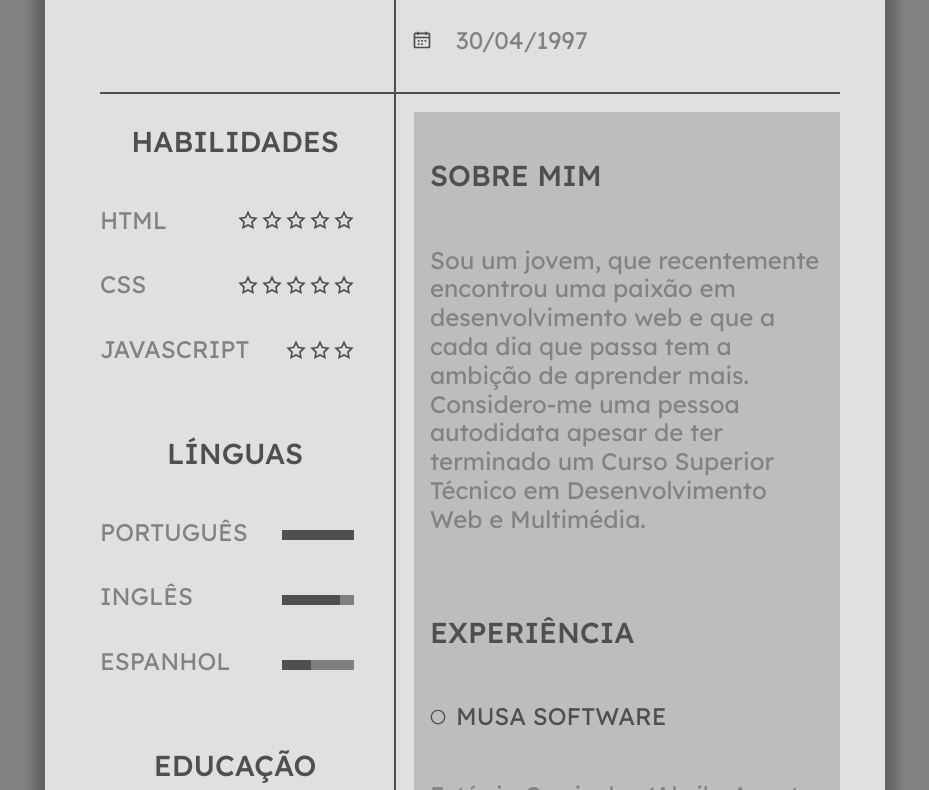
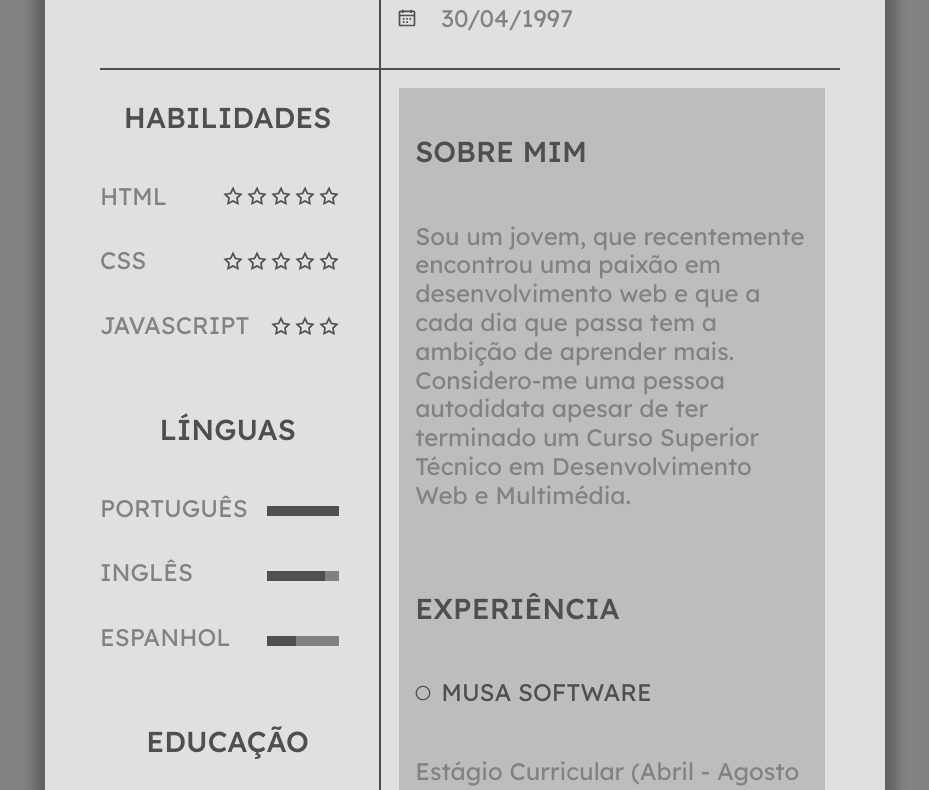
Before and after one commit to paulodavid5/CV_PauloGoncalves, a plain HTML site: page index.html in a window 1280 px wide. Shown: the part 669-1459 px from the top of the page, without its empty margins (175-1104 px from the left). Drawn offline with Linux system fonts and the light colour scheme.

Commit message:
update css

```diff
--- a/styles/styles.css
+++ b/styles/styles.css
@@ -66,7 +66,7 @@ body {
     display: flex;
     flex-wrap: wrap;
     flex-direction: column;
-    line-height: 1.5rem;
+    line-height: 0.5rem;
 }
 
 .profile_email {
@@ -75,6 +75,10 @@ body {
 
 .profile__details img {
     width: 1.8rem;
+}
+
+.profile__details p {
+    line-height: 1.2rem;
 }
 
 .container__body {
@@ -213,11 +217,14 @@ progress {
         justify-content: start;
         align-items: center;
         gap: 1.5rem;
-        line-height: 1px;
     }
 
     .profile__details {
         padding: 1.5rem 0 1.5rem 0;
+    }
+
+    .profile__details p {
+        line-height: 1.2rem;
     }
 
     .container__body {
@@ -363,7 +370,7 @@ progress {
     }
 
     .profile__info_left {
-        width: 40%;
+        width: 38%;
         border-right: 2px solid var(--gray-2);
         display: flex;
     }
@@ -383,13 +390,17 @@ progress {
         line-height: 0.5rem;
     }
 
+    .profile__details p {
+        line-height: 1.2rem;
+    }
+
     .container__body {
         display: flex;
         flex-direction: row;
     }
 
     .left__container {
-        width: 40%;
+        width: 38%;
         border-right: 2px solid var(--gray-2);
         padding: 0 1.5rem 0 0;
     }
@@ -426,7 +437,7 @@ progress {
 
     .education_details p {
         line-height: 1.5rem;
-        text-align: left;
+        text-align: center;
     }
 
     .hobbies_icons {
@@ -491,6 +502,17 @@ progress {
         color: var(--gray-5);
     }
 
+}
+
+@media screen and (min-width: 1200px) {
+    .container {
+        width: 80%;
+        background-color: var(--gray-5);
+        margin: 4rem 0 68px 0;
+        box-shadow: 0px 6px 10px 11px rgba(0, 0, 0, 0.25);
+        padding: 53px 45px 57px 55px;
+        position: relative;
+    }
 }
 
 
```
